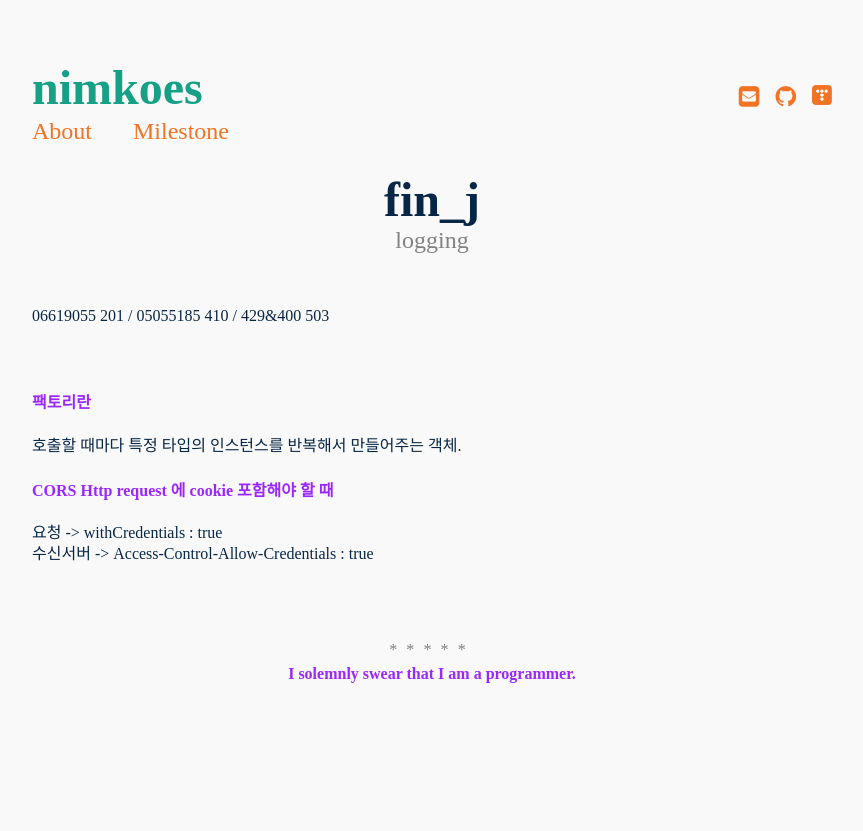
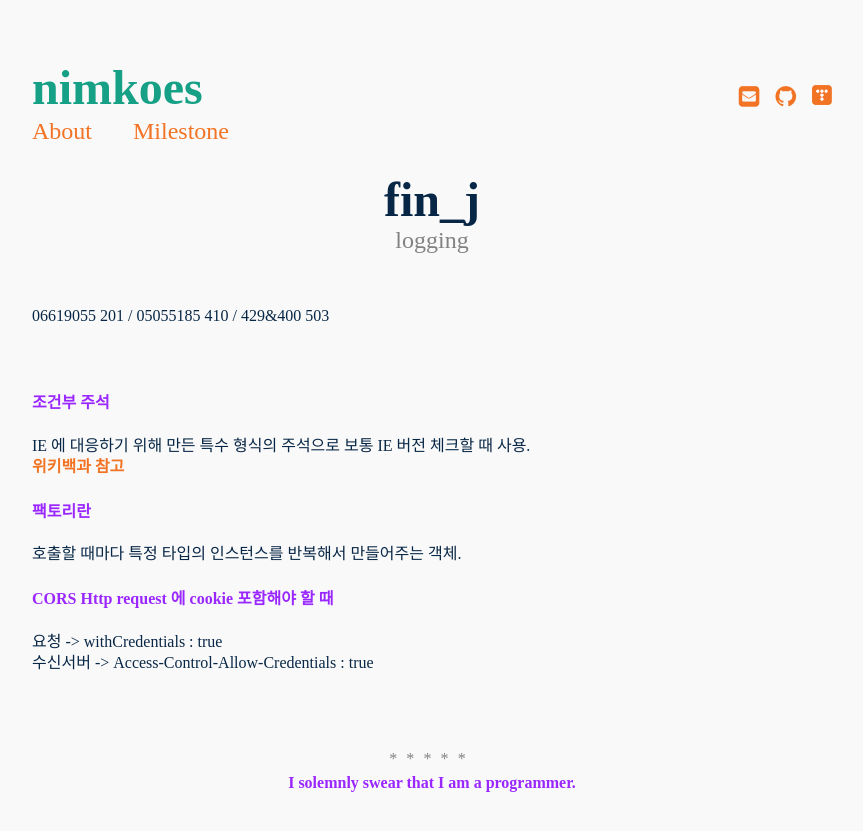
Before and after one commit to nimkoes/portfolio, a Jekyll site: the page built from _posts/1350-01-24-u^oq.md, in a window 1280 px wide. Shown: the top 831 px of the page, without its empty margins (208-1071 px from the left). Built offline with Jekyll 4.4.1, drawn with Linux system fonts in a browser that asks for light colours.

Commit message:
mod post  - 조건부 주석

```diff
--- a/_posts/1350-01-24-u^oq.md
+++ b/_posts/1350-01-24-u^oq.md
@@ -11,9 +11,18 @@ author: "nimkoes"
 06619055 201 / 05055185 410 / 429&400 503
 
 
+#### **조건부 주석**
+IE 에 대응하기 위해 만든 특수 형식의 주석으로 보통 IE 버전 체크할 때 사용.
+[위키백과 참고][link_conditional_comment]
+
 #### **팩토리란**
 호출할 때마다 특정 타입의 인스턴스를 반복해서 만들어주는 객체.
 
 #### **CORS Http request 에 cookie 포함해야 할 때**
 요청 -> withCredentials : true
 수신서버 -> Access-Control-Allow-Credentials : true
+
+
+
+
+[link_conditional_comment]:https://ko.wikipedia.org/wiki/%EC%A1%B0%EA%B1%B4%EB%B6%80_%EC%A3%BC%EC%84%9D
```
